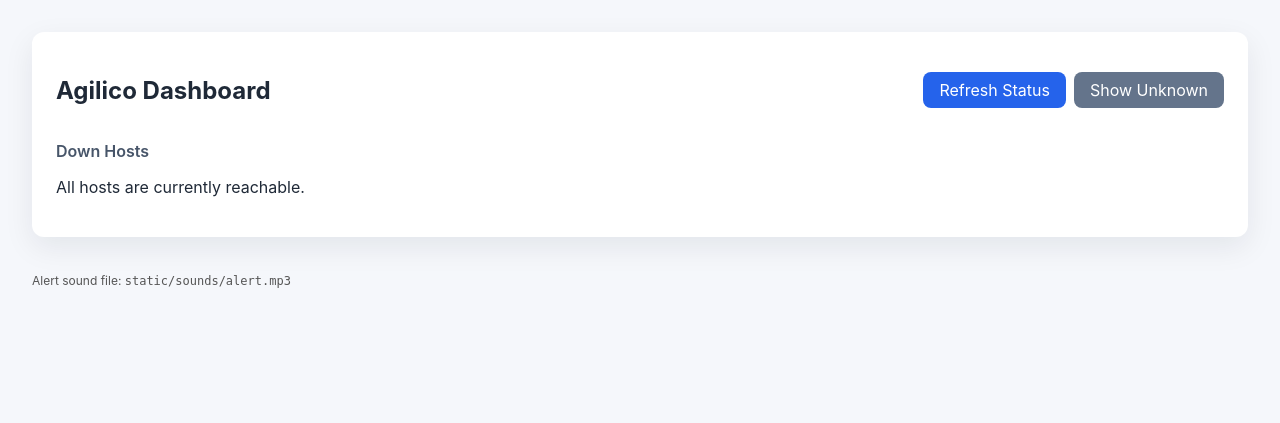
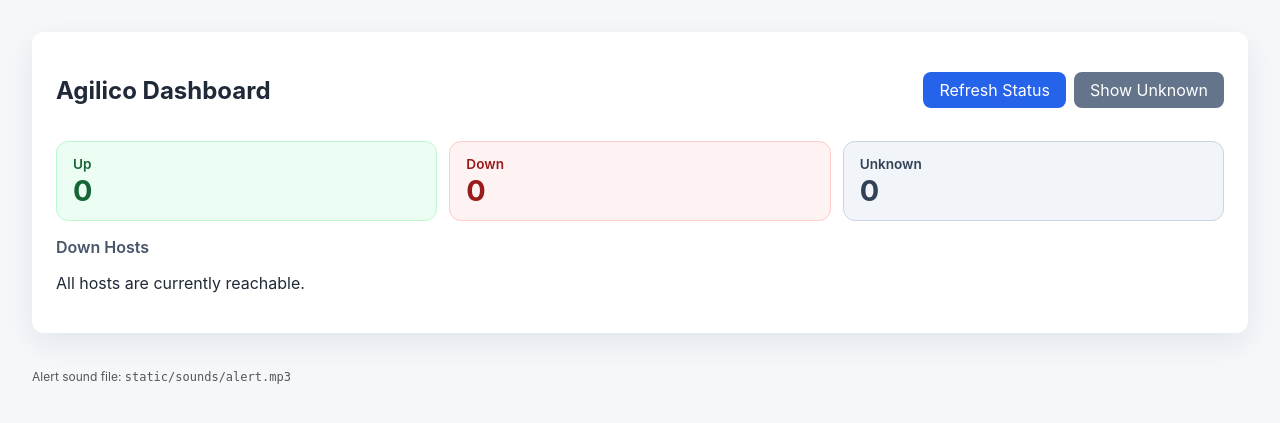
Before and after one commit to mickypc1618/Pingtool, a Flask app: page /dashboard in a window 1280 px wide. Shown: the part 130-553 px from the top of the page. Run offline with Flask 3, Linux system fonts and the light colour scheme; data that the repository does not hold is empty.

Commit message:
Add dashboard status metrics for up down unknown

```diff
--- a/app.py
+++ b/app.py
@@ -927,12 +927,43 @@ def get_down_host_cards(show_unknown):
     return formatted_hosts
 
 
+def get_host_status_metrics():
+    with get_db_connection() as connection:
+        up_count = connection.execute(
+            """
+            SELECT COUNT(*) AS total
+            FROM hosts
+            WHERE last_success_at IS NOT NULL AND last_status = 1
+            """
+        ).fetchone()["total"]
+        down_count = connection.execute(
+            """
+            SELECT COUNT(*) AS total
+            FROM hosts
+            WHERE last_success_at IS NOT NULL AND last_status = 0
+            """
+        ).fetchone()["total"]
+        unknown_count = connection.execute(
+            """
+            SELECT COUNT(*) AS total
+            FROM hosts
+            WHERE last_success_at IS NULL AND COALESCE(failed_attempts, 0) >= 4
+            """
+        ).fetchone()["total"]
+    return {
+        "up": up_count,
+        "down": down_count,
+        "unknown": unknown_count,
+    }
+
+
 @app.route("/dashboard")
 def dashboard():
     show_unknown = request.args.get("show_unknown") == "1"
     return render_template(
         "dashboard.html",
         hosts=get_down_host_cards(show_unknown),
+        metrics=get_host_status_metrics(),
         show_unknown=show_unknown,
     )
 
@@ -943,6 +974,7 @@ def dashboard_plain():
     return render_template(
         "dashboard_plain.html",
         hosts=get_down_host_cards(show_unknown),
+        metrics=get_host_status_metrics(),
         show_unknown=show_unknown,
     )
 
--- a/static/styles.css
+++ b/static/styles.css
@@ -54,6 +54,50 @@ main {
   margin-bottom: 1rem;
   color: #475569;
   font-weight: 600;
+}
+
+.metric-grid {
+  display: grid;
+  grid-template-columns: repeat(3, minmax(0, 1fr));
+  gap: 0.75rem;
+  margin-bottom: 1rem;
+}
+
+.metric-card {
+  border-radius: 12px;
+  padding: 0.9rem 1rem;
+  border: 1px solid #e2e8f0;
+}
+
+.metric-card.up {
+  background: #ecfdf3;
+  border-color: #bbf7d0;
+  color: #166534;
+}
+
+.metric-card.down {
+  background: #fef2f2;
+  border-color: #fecaca;
+  color: #991b1b;
+}
+
+.metric-card.unknown {
+  background: #f1f5f9;
+  border-color: #cbd5e1;
+  color: #334155;
+}
+
+.metric-label {
+  margin: 0;
+  font-size: 0.85rem;
+  font-weight: 600;
+}
+
+.metric-value {
+  margin: 0.3rem 0 0;
+  font-size: 1.8rem;
+  font-weight: 700;
+  line-height: 1;
 }
 
 .form-grid {
@@ -302,6 +346,10 @@ tr:target {
   .outage-zones {
     flex-direction: column;
   }
+
+  .metric-grid {
+    grid-template-columns: minmax(0, 1fr);
+  }
 }
 
 
--- a/templates/dashboard.html
+++ b/templates/dashboard.html
@@ -16,6 +16,20 @@
         <a class="button button-secondary" href="{{ url_for('dashboard', show_unknown=1) }}">Show Unknown</a>
       {% endif %}
     </div>
+  </div>
+  <div class="metric-grid">
+    <article class="metric-card up">
+      <p class="metric-label">Up</p>
+      <p class="metric-value">{{ metrics['up'] }}</p>
+    </article>
+    <article class="metric-card down">
+      <p class="metric-label">Down</p>
+      <p class="metric-value">{{ metrics['down'] }}</p>
+    </article>
+    <article class="metric-card unknown">
+      <p class="metric-label">Unknown</p>
+      <p class="metric-value">{{ metrics['unknown'] }}</p>
+    </article>
   </div>
   <p class="dashboard-subtitle">Down Hosts</p>
   {% if hosts %}
```
Also changed, not shown: templates/dashboard_plain.html (+14 -0 lines).
